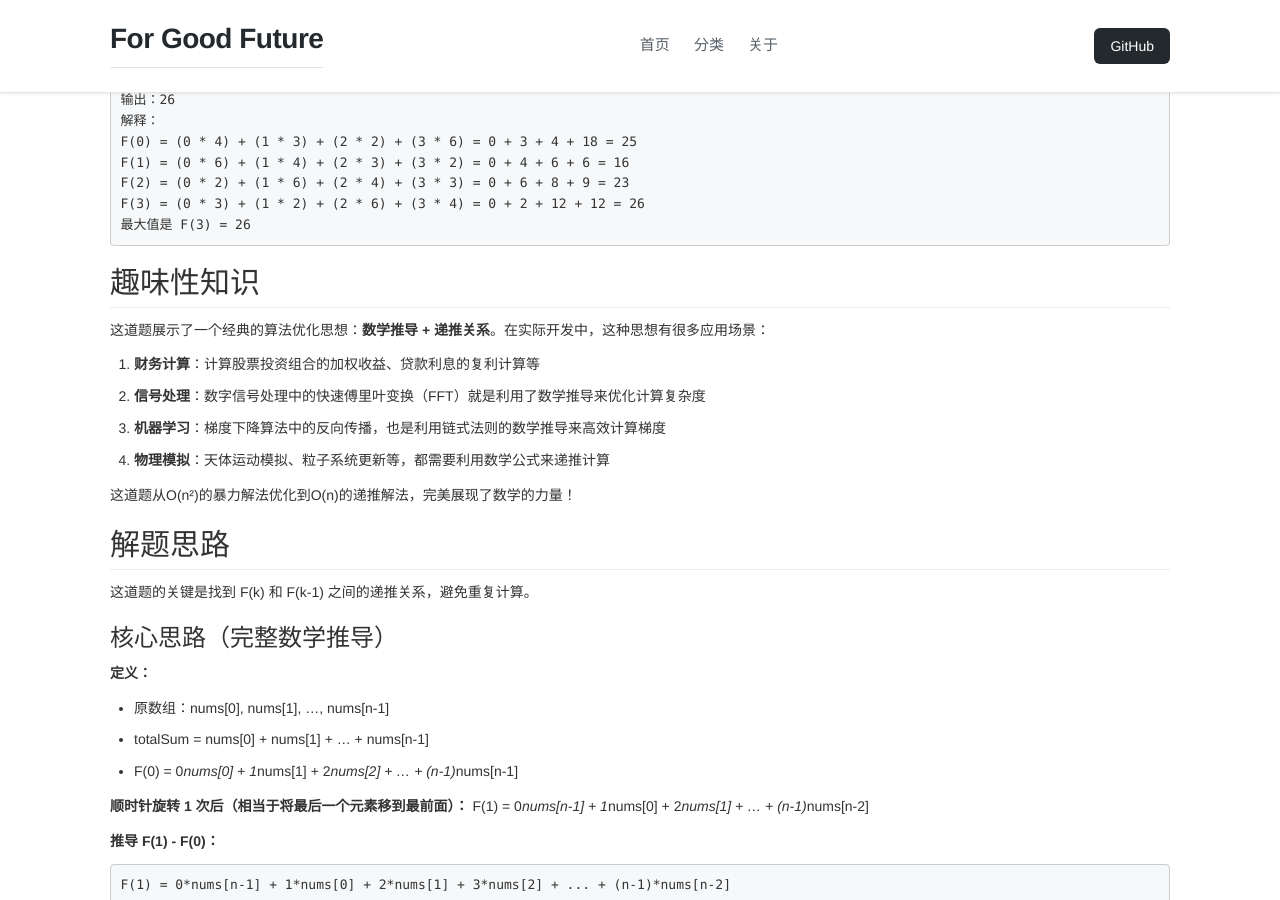
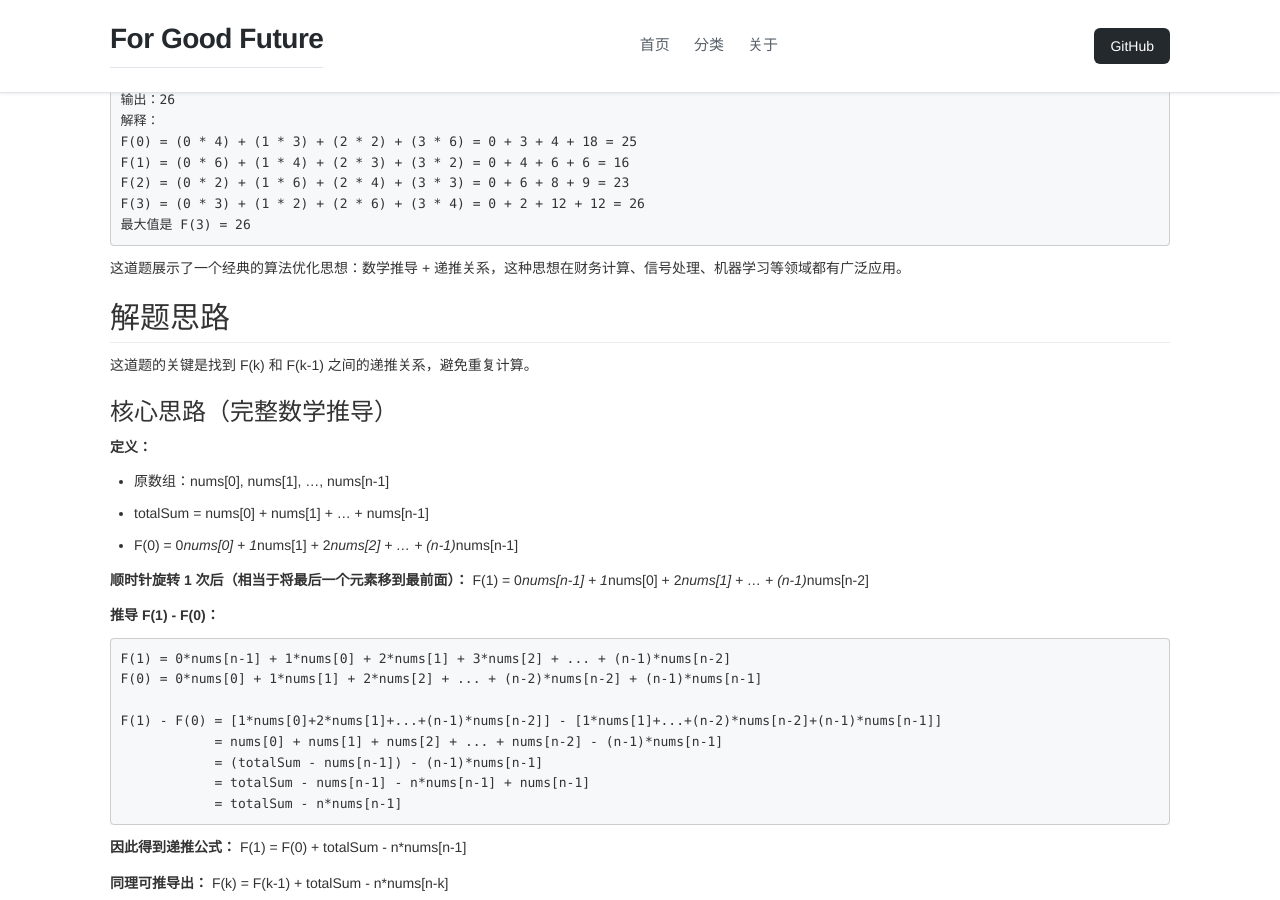
Before and after one commit to SnailTowardThesun/SnailTowardThesun.github.io, a Jekyll site: the page built from _posts/2026-05-03-leetcode-396-rotate-function.md, in a window 1280 px wide and 900 px high, scrolled down 389 px. Built offline with Jekyll 4.4.1, drawn with Linux system fonts in a browser that asks for light colours; nearby versions of some CDN libraries.

Commit message:
Update interesting knowledge format and add documentation

````diff
--- a/_posts/2026-05-03-leetcode-396-rotate-function.md
+++ b/_posts/2026-05-03-leetcode-396-rotate-function.md
@@ -33,16 +33,7 @@ F(3) = (0 * 3) + (1 * 2) + (2 * 6) + (3 * 4) = 0 + 2 + 12 + 12 = 26
 最大值是 F(3) = 26
 ```
 
-## 趣味性知识
-
-这道题展示了一个经典的算法优化思想：**数学推导 + 递推关系**。在实际开发中，这种思想有很多应用场景：
-
-1. **财务计算**：计算股票投资组合的加权收益、贷款利息的复利计算等
-2. **信号处理**：数字信号处理中的快速傅里叶变换（FFT）就是利用了数学推导来优化计算复杂度
-3. **机器学习**：梯度下降算法中的反向传播，也是利用链式法则的数学推导来高效计算梯度
-4. **物理模拟**：天体运动模拟、粒子系统更新等，都需要利用数学公式来递推计算
-
-这道题从O(n²)的暴力解法优化到O(n)的递推解法，完美展现了数学的力量！
+这道题展示了一个经典的算法优化思想：数学推导 + 递推关系，这种思想在财务计算、信号处理、机器学习等领域都有广泛应用。
 
 ## 解题思路
 
````
Also changed, not shown: AGENTS.md (+5 -0 lines), CLAUDE.md (+1 -1 lines), _posts/2026-05-02-leetcode-796-rotate-string.md (+2 -0 lines).
